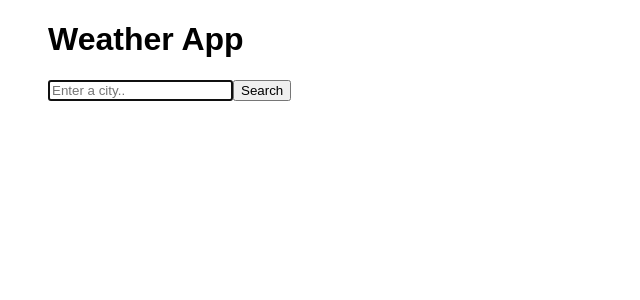
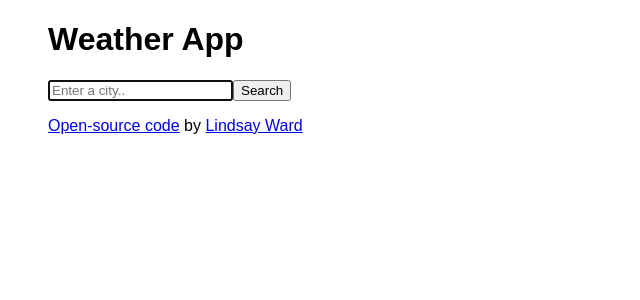
Before and after one commit to lindsaymward/weather-react, a React (Create React App) app: page / in a window 1280 px wide. Shown: the top 300 px of the page, without its empty margins (0-640 px from the left). Built offline with nearby package versions, Linux system fonts and the light colour scheme.

Commit message:
Added footer with links to open-source code and LinkedIn profile

```diff
--- a/src/App.js
+++ b/src/App.js
@@ -7,6 +7,25 @@ export default function App() {
     <div className="App">
       <h1>Weather App</h1>
       <Search />
+      <footer>
+        <p>
+          <a
+            href="https://github.com/lindsaymward/weather-react"
+            target="_blank"
+            rel="noreferrer"
+          >
+            Open-source code
+          </a>{" "}
+          by{" "}
+          <a
+            href="https://www.linkedin.com/in/lindsaymward21/"
+            target="_blank"
+            rel="noreferrer"
+          >
+            Lindsay Ward
+          </a>
+        </p>
+      </footer>
     </div>
   );
 }
```
